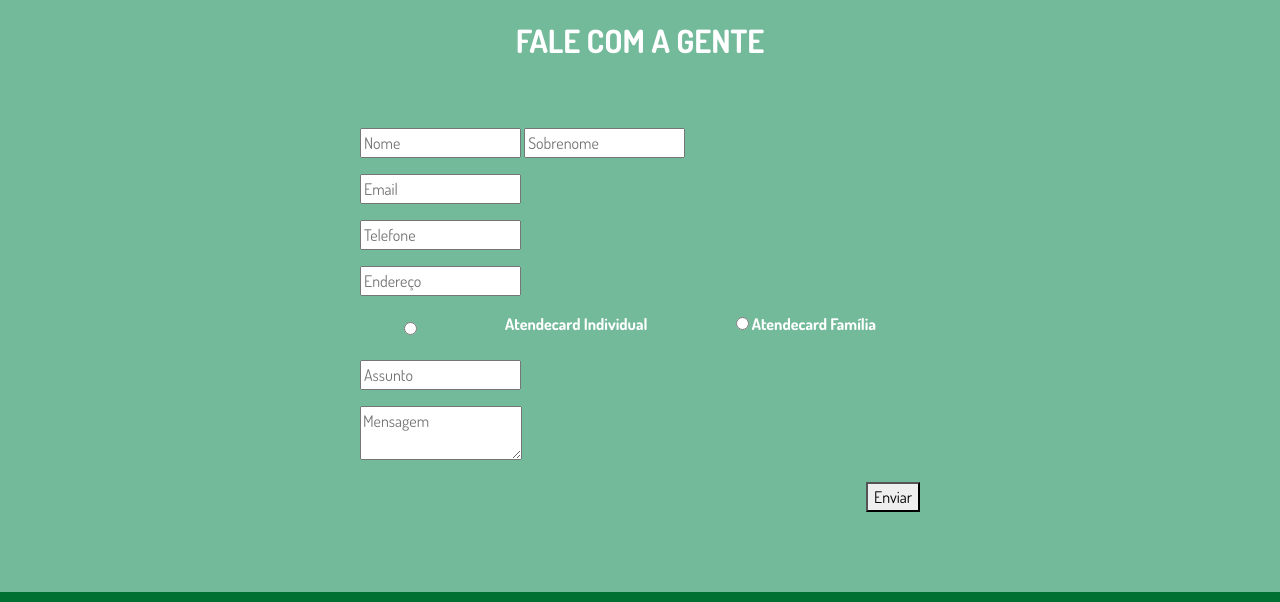
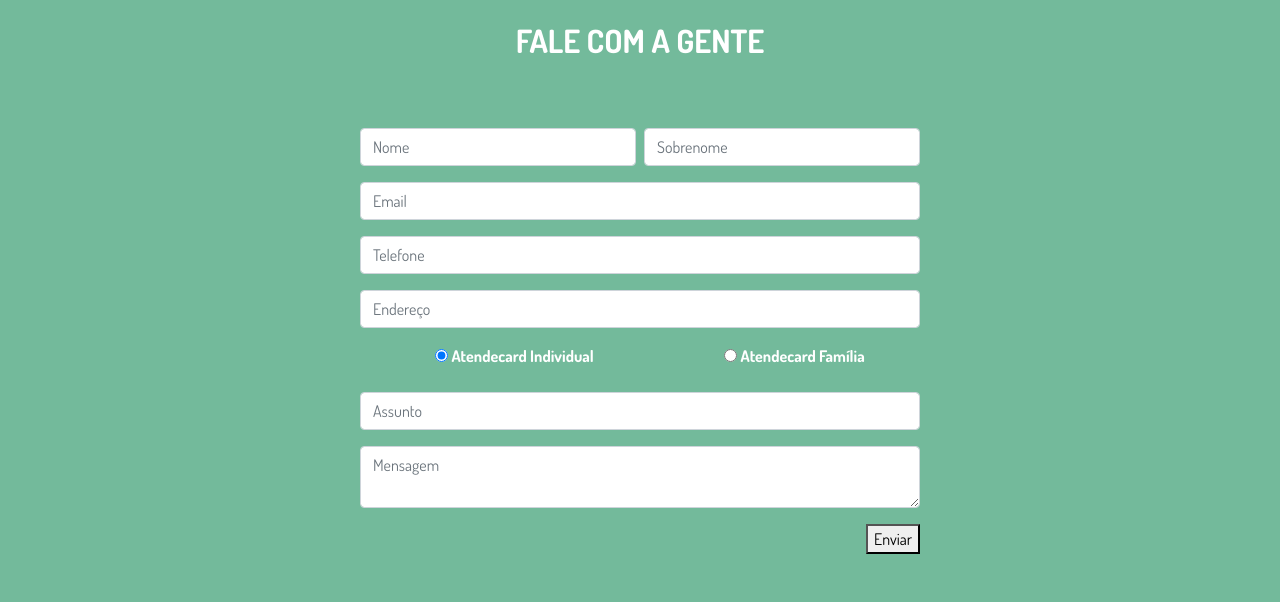
Before and after one commit to horta-tech/atende, a plain HTML site: page index.html in a window 1280 px wide. Shown: the part 6892-7494 px from the top of the page. Drawn offline with nearby package versions, Linux system fonts and the light colour scheme.

Commit message:
Add CSS Classes To The Form

```diff
--- a/index.html
+++ b/index.html
@@ -317,65 +317,40 @@ height="0" width="0" style="display:none;visibility:hidden"></iframe></noscript>
         </header>
         <div class="form-area">
             <form role="form" action="https://forms.zohopublic.com/hortatech/form/Atendecard/formperma/CXNvKfxxdmyjDxjK6nACXrvpGpYvqzJxyznWrY7aFdY/htmlRecords/submit" name="form" method="POST" onsubmit="javascript:document.charset=&quot;UTF-8&quot;; return zf_ValidateAndSubmit();" accept-charset="UTF-8" enctype="multipart/form-data" id="form"><input type="hidden" name="zf_referrer_name" value="">
-
-                <div class="form-group">
-                    <input type="text" maxlength="255" name="Name_First" invlovedinsalesiq="false" placeholder="Nome" fieldtype="7">
-                    <input type="text" maxlength="255" name="Name_Last" invlovedinsalesiq="false" placeholder="Sobrenome" fieldtype="7">
-
-                   <!--  <input type="text" class="form-control" id="name" name="name" placeholder="Nome" required=""> -->
+                <div class="form-group d-flex">
+                    <input class="w-50 form-control mr-1" type="text" maxlength="255" name="Name_First" invlovedinsalesiq="false" placeholder="Nome" fieldtype="7">
+                    <input class="w-50 form-control ml-1" type="text" maxlength="255" name="Name_Last" invlovedinsalesiq="false" placeholder="Sobrenome" fieldtype="7">
                 </div>
                 <div class="form-group">
-                    <input placeholder="Email" fieldtype="9" invlovedinsalesiq="false" type="text" maxlength="255" name="Email" checktype="c5" value="">
-
-                    <!-- <input type="text" class="form-control" id="email" name="email" placeholder="E-mail" required=""> -->
+                    <input class="form-control" placeholder="Email" fieldtype="9" invlovedinsalesiq="false" type="text" maxlength="255" name="Email" checktype="c5" value="">
                 </div>
                 <div class="form-group">
-                    <input placeholder="Telefone" invlovedinsalesiq="false" type="text" name="PhoneNumber_countrycode" compname="PhoneNumber" checktype="c7" phoneformat="1" maxlength="20" value="" id="international_PhoneNumber_countrycode" fieldtype="11">
-
-                 <!--    <input type="text" class="form-control" id="mobile" name="mobile" placeholder="Telefone" required=""> -->
+                    <input class="form-control" placeholder="Telefone" invlovedinsalesiq="false" type="text" name="PhoneNumber_countrycode" compname="PhoneNumber" checktype="c7" phoneformat="1" maxlength="20" value="" id="international_PhoneNumber_countrycode" fieldtype="11">
                 </div>
                 <div class="form-group">
-                    <input placeholder="Endereço" type="text" name="SingleLine3" checktype="c1" value="" maxlength="255" invlovedinsalesiq="false">
-
-                   <!--  <input type="text" class="form-control" id="address" name="address" placeholder="Endereço" required=""> -->
+                    <input class="form-control" placeholder="Endereço" type="text" name="SingleLine3" checktype="c1" value="" maxlength="255" invlovedinsalesiq="false">
                 </div>
                 <div id="form-check">
 
+                  <div class="form-check">
+                    <input class="zf-radioBtnType" type="radio" id="Radio_1" name="Radio" checktype="c1" value="Atendecard Individual" checked>
+                    <label for="Radio_1" class="zf-radioChoice">Atendecard Individual</label>
+                  </div>
 
-                  <input class="zf-radioBtnType" type="radio" id="Radio_1" name="Radio" checktype="c1" value="Atendecard Individual">
-            <label for="Radio_1" class="zf-radioChoice">Atendecard Individual</label> </span>
-            <span class="zf-multiAttType">
-            <input class="zf-radioBtnType" type="radio" id="Radio_2" name="Radio" checktype="c1" value="Atendecard Família">
-            <label for="Radio_2" class="zf-radioChoice">Atendecard Família</label> </span>
+                  <div class="form-check">
+                    <input class="zf-radioBtnType" type="radio" id="Radio_2" name="Radio" checktype="c1" value="Atendecard Família">
+                    <label for="Radio_2" class="zf-radioChoice">Atendecard Família</label>
+                  </div>
+                </div>
 
-<!--
-                    <div class="form-check">
-                        <input class="form-check-input" type="radio" name="Tipo de Plano" id="AtendecardIndividual" value="Atendecard Individual" checked>
-                        <label class="form-check-label" for="exampleRadios1">
-                          Atendecard Individual
-                        </label>
-                    </div>
-                    <div class="form-check">
-                        <input class="form-check-input" type="radio" name="Tipo de Plano" id="AtendecardFamilia" value="Atendecard Família">
-                        <label class="form-check-label" for="exampleRadios2">
-                            Atendecard Família
-                        </label>
-                    </div> -->
+                <div class="form-group">
+                  <input class="form-control" type="text" placeholder="Assunto" name="SingleLine4" checktype="c1" value="" maxlength="255" invlovedinsalesiq="false">
                 </div>
                 <div class="form-group">
-                  <input type="text" placeholder="Assunto" name="SingleLine4" checktype="c1" value="" maxlength="255" invlovedinsalesiq="false">
-
-                <!--     <input type="text" class="form-control" id="subject" name="subject" placeholder="Assunto" required=""> -->
-                </div>
-                <div class="form-group">
-                    <textarea placeholder="Mensagem" name="MultiLine" checktype="c1" maxlength="65535"></textarea>
-
-                <!--     <textarea class="form-control" type="textarea" id="message" placeholder="Mensagem" maxlength="140" rows="7"></textarea> -->
+                    <textarea class="form-control" placeholder="Mensagem" name="MultiLine" checktype="c1" maxlength="65535"></textarea>
                 </div>
                 <div class="btn-contato">
                     <button class="zf-submitColor">Enviar</button>
-
-              <!--       <input type="submit" id="submit" name="submit" class="btn btn-danger pull-right" value="Enviar"> -->
                 </div>
             </form>
         </div>
```
